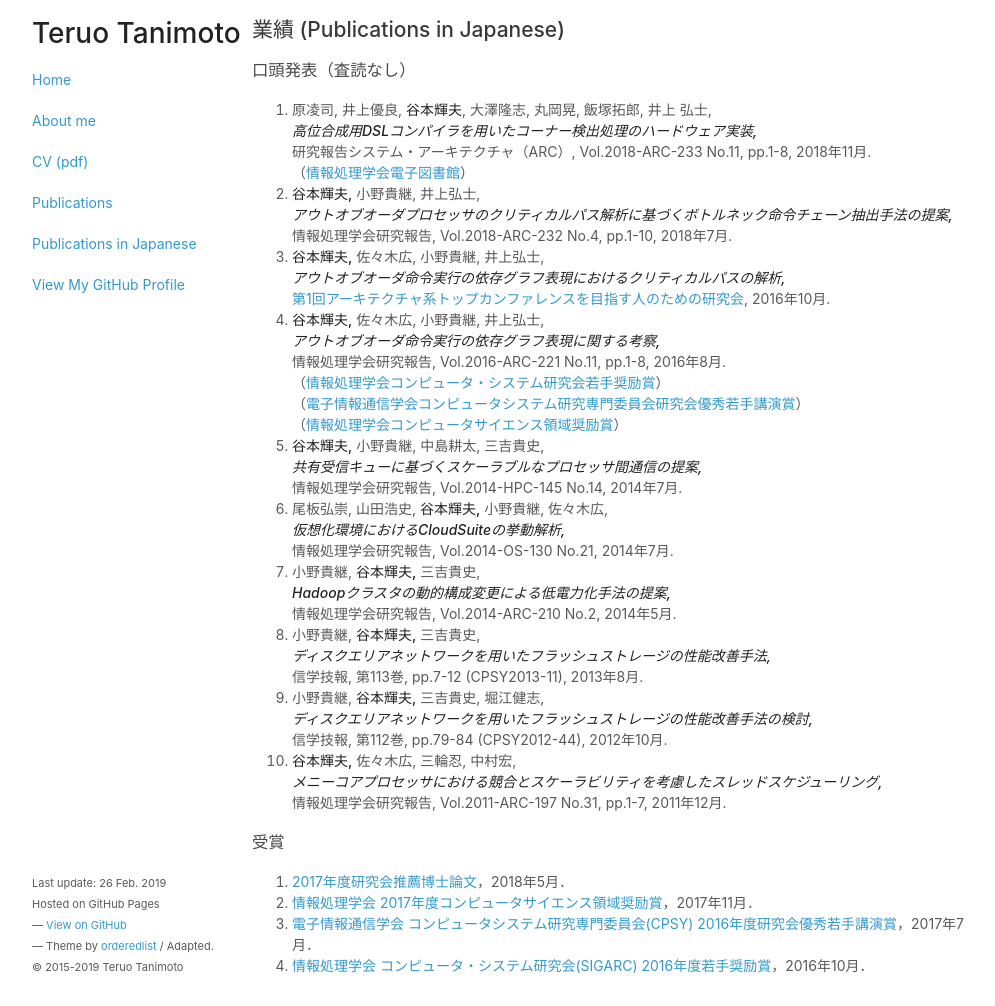
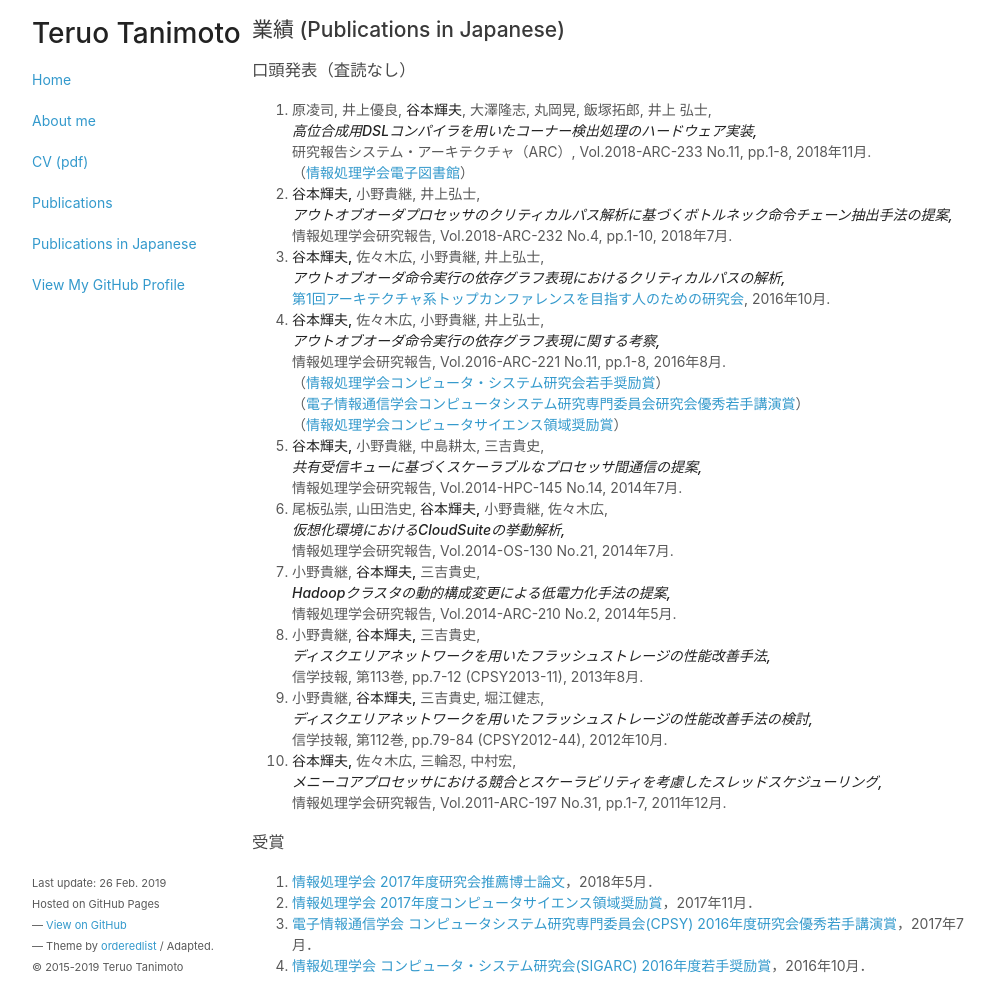
Before and after one commit to teruo41/teruo41.github.io, a Jekyll site: the page built from pubsj.md, in a window 1280 px wide and 1006 px high. Shown: the whole window, without its empty margins (138-1133 px from the left). Built offline with Jekyll 4.4.1, drawn with Linux system fonts in a browser that asks for light colours.

Commit message:
Minor update

```diff
--- a/pubsj.md
+++ b/pubsj.md
@@ -53,7 +53,7 @@ title: Publications in Japanese
 
 ### 受賞
 
-0. [2017年度研究会推薦博士論文](http://ipsj.or.jp/magazine/hakase/2017/ARC04.html)，2018年5月．
+0. [情報処理学会 2017年度研究会推薦博士論文](http://ipsj.or.jp/magazine/hakase/2017/ARC04.html)，2018年5月．
 
 0. [情報処理学会 2017年度コンピュータサイエンス領域奨励賞](http://www.ipsj.or.jp/award/cs-award-2017.html)，2017年11月．
 
```
